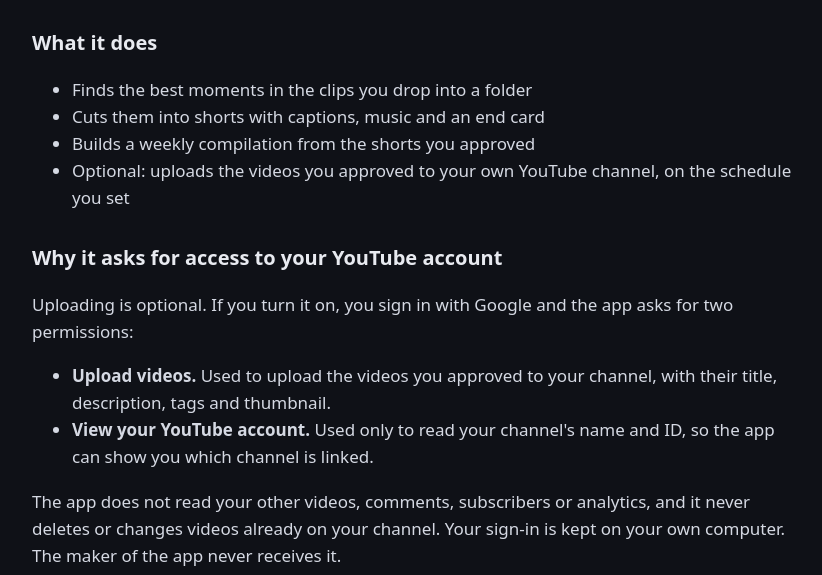
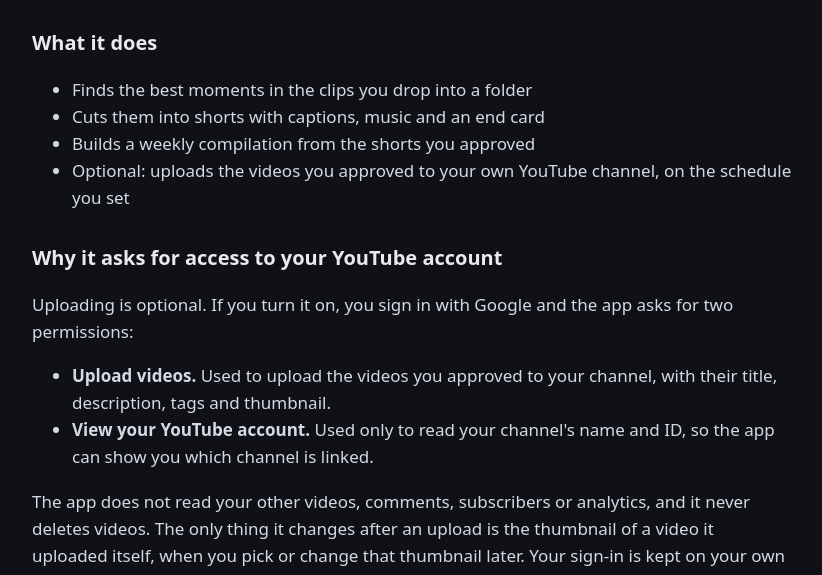
Before and after one commit to zaldar87gaming-lab/shorts-studio-site, a plain HTML site: page index.html in a window 1280 px wide. Shown: the part 220-795 px from the top of the page, without its empty margins (228-1050 px from the left). Drawn offline with Linux system fonts and the light colour scheme.

Commit message:
Update app description in index.html
Clarified app's behavior regarding video deletion and thumbnail changes.

```diff
--- a/index.html
+++ b/index.html
@@ -24,7 +24,7 @@
 <li><b>Upload videos.</b> Used to upload the videos you approved to your channel, with their title, description, tags and thumbnail.</li>
 <li><b>View your YouTube account.</b> Used only to read your channel's name and ID, so the app can show you which channel is linked.</li>
 </ul>
-<p>The app does not read your other videos, comments, subscribers or analytics, and it never deletes or changes videos already on your channel. Your sign-in is kept on your own computer. The maker of the app never receives it.</p>
+<p>The app does not read your other videos, comments, subscribers or analytics, and it never deletes videos. The only thing it changes after an upload is the thumbnail of a video it uploaded itself, when you pick or change that thumbnail later. Your sign-in is kept on your own computer. The maker of the app never receives it.</p>
 <p>You can remove the app's access at any time: in the app under Setup, Auto upload, Unlink YouTube, or on Google's security settings page at <a href="https://security.google.com/settings/security/permissions">security.google.com/settings/security/permissions</a>.</p>
 <p>Zaldar87 Shorts Studio uses YouTube API Services. By using its YouTube features you agree to be bound by the <a href="https://www.youtube.com/t/terms">YouTube Terms of Service</a>.</p>
 <p><a href="https://studio.zaldar.live/privacy/">Privacy Policy</a> | <a href="https://studio.zaldar.live/terms/">Terms of Service</a> | <a href="http://www.google.com/policies/privacy">Google Privacy Policy</a></p>
```
